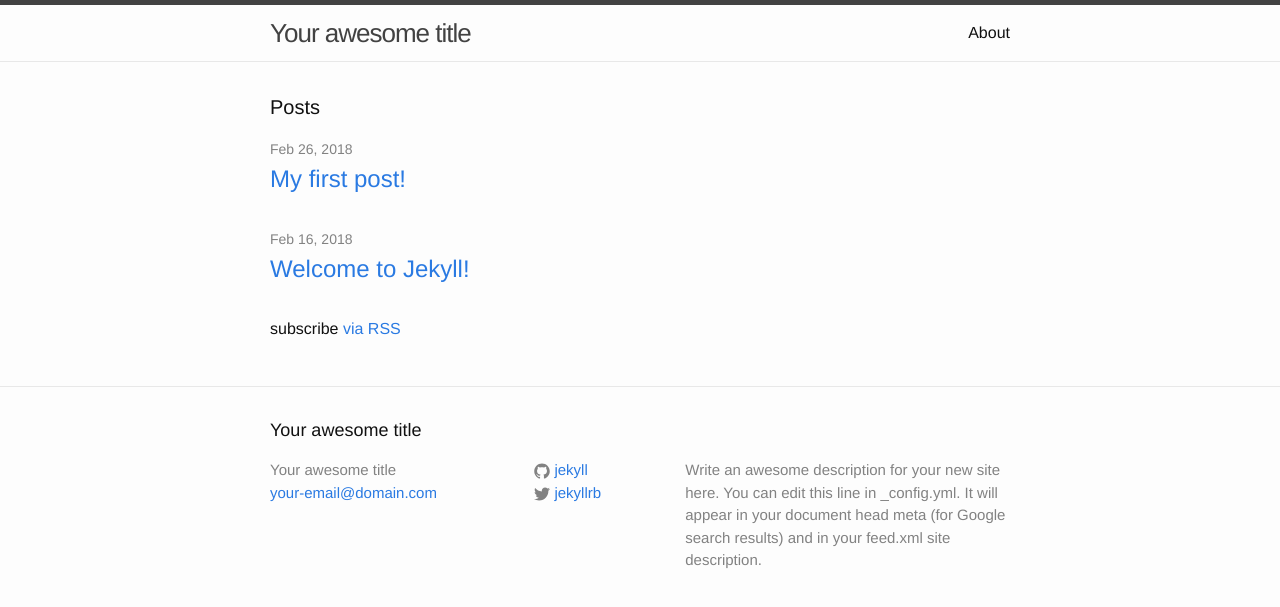
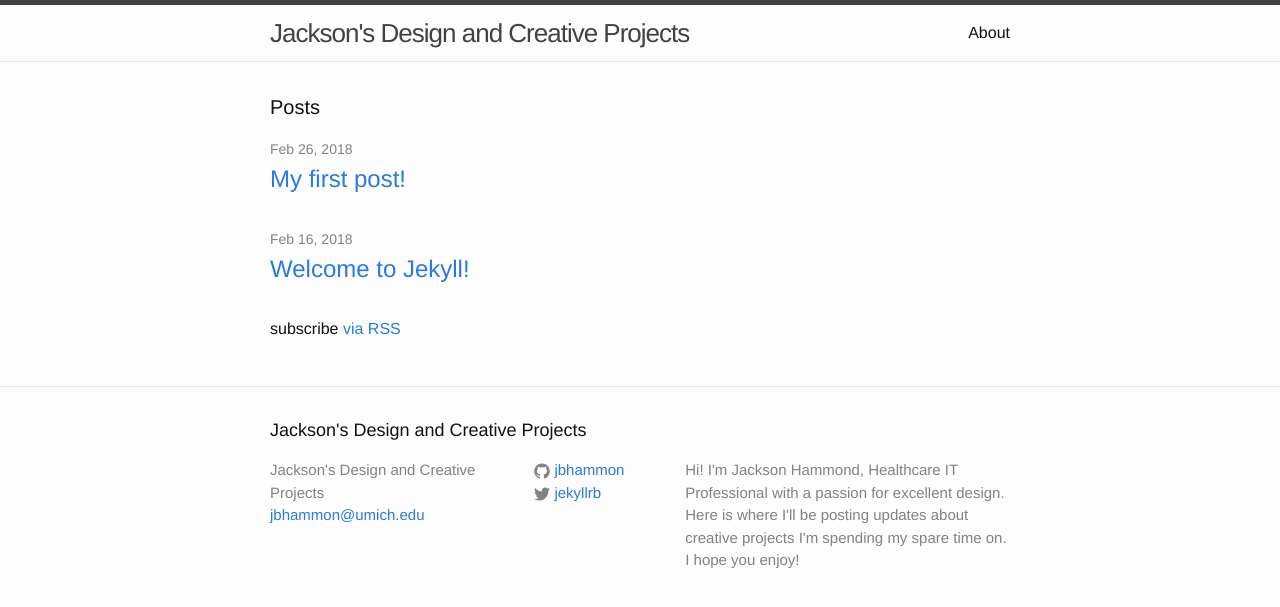
Before and after one commit to jbhammon/jbhammon.github.io, a Jekyll site: the page built from index.html, in a window 1280 px wide. Shown: the top 607 px of the page. Built offline with Jekyll 4.4.1, drawn with Linux system fonts in a browser that asks for light colours.

Commit message:
Small updates to the home page.

```diff
--- a/_config.yml
+++ b/_config.yml
@@ -6,16 +6,16 @@
 # 'jekyll serve'. If you change this file, please restart the server process.
 
 # Site settings
-title: Your awesome title
-email: your-email@domain.com
+title: Jackson's Design and Creative Projects
+email: jbhammon@umich.edu
 description: > # this means to ignore newlines until "baseurl:"
-  Write an awesome description for your new site here. You can edit this
-  line in _config.yml. It will appear in your document head meta (for
-  Google search results) and in your feed.xml site description.
+  Hi! I'm Jackson Hammond, Healthcare IT Professional with a passion for
+  excellent design. Here is where I'll be posting updates about creative projects
+  I'm spending my spare time on. I hope you enjoy!
 baseurl: "" # the subpath of your site, e.g. /blog
 url: "http://yourdomain.com" # the base hostname & protocol for your site
 twitter_username: jekyllrb
-github_username:  jekyll
+github_username:  jbhammon
 
 # Build settings
 markdown: kramdown
```
